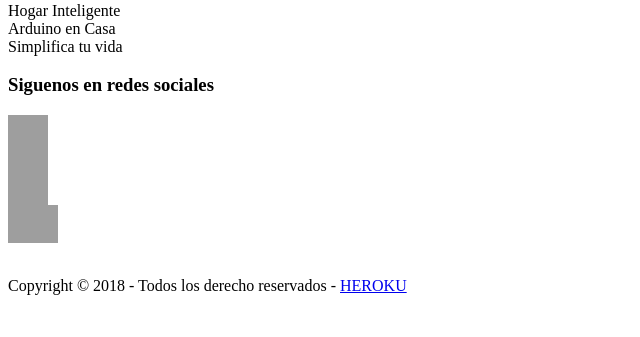
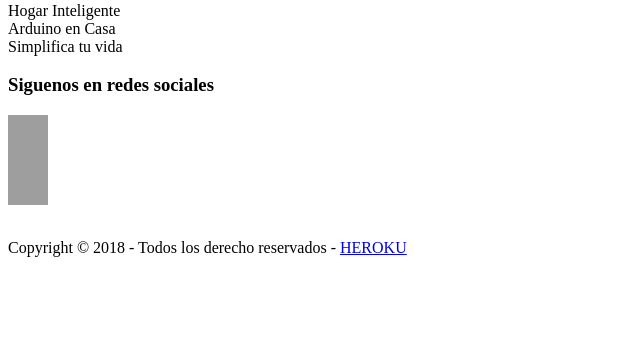
Before and after one commit to Marco97fl/ProyectoParcial, a Django app: page /seguridad/ in a window 1280 px wide. Shown: the part 3934-4271 px from the top of the page, without its empty margins (0-640 px from the left). After the commit the page ends 4191 px from the top, so only its background shows below. Run offline with Django 3.2, Linux system fonts and the light colour scheme; some libraries are stand-ins or nearby versions; grey boxes are pictures that could not be loaded.

Commit message:
arreglo de las redes sociales

```diff
--- a/arduino/templates/base/base.html
+++ b/arduino/templates/base/base.html
@@ -253,9 +253,9 @@ window.___gcfg = {lang: 'es'};
       <section id="redes-s">
         <h3 class="est"> Siguenos en redes sociales</h3>
         <div class="fori" ><a href="https://www.facebook.com/domoarduino" target="_blank"><img src="{% static 'admin/img/f.ico' %}"  width="40" alt=""></a></div>
-        <div class="fori" > <a href=""><img src="{% static 'admin/img/w.ico' %}"  width="40" alt=""></a></div>
-        <div class="fori"><a href=""><img src="{% static 'admin/img/t.ico' %}"  width="40" alt=""></a></div>
-        <div class="fori"><a href=""><img src="{% static 'admin/img/y.ico' %}"  width="50" alt=""></a></div>
+        <div class="fori" ><a href="https://www.instagram.com/domoarduino/" target="_blank"><img src="{% static 'admin/img/logo_instagram.ico' %}"  width="40" alt=""></a></div>
+        <div class="fori"><a href="https://twitter.com/DomoArduino" target="_blank"><img src="{% static 'admin/img/t.ico' %}"  width="40" alt=""></a></div>
+        <!--<div class="fori"><a href=""><img src="{% static 'admin/img/y.ico' %}"  width="50" alt=""></a></div>-->
       </section>
     <br class="clear" />
   </div>
```
Also changed, not shown: 5 other files.
